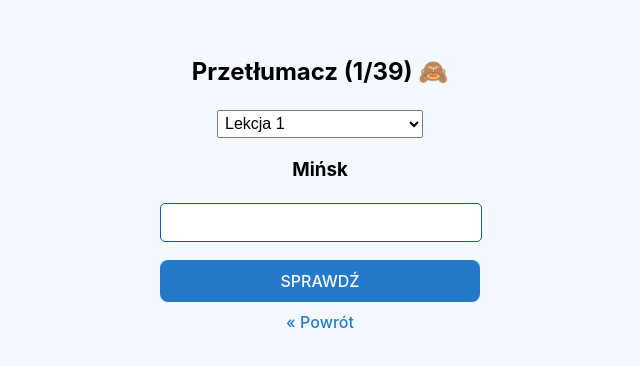
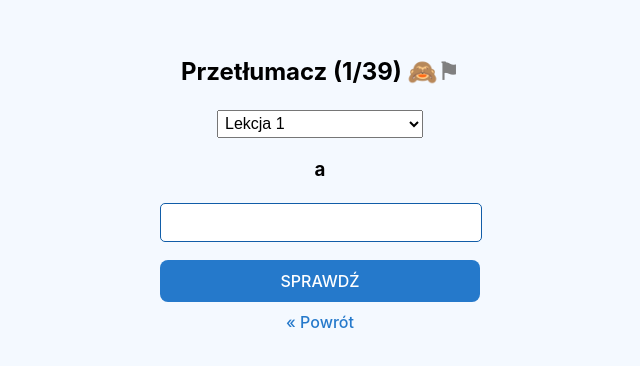
Before and after one commit to BartlomiejZalas/rosyjski, a React (Vite) app: page /slowka in a window 1280 px wide. Shown: the part 216-582 px from the top of the page, without its empty margins (320-960 px from the left). Built offline with nearby package versions, Linux system fonts and the light colour scheme.

Commit message:
marking words introduced

```diff
--- a/src/dictionary/words.tsx
+++ b/src/dictionary/words.tsx
@@ -292,5 +292,6 @@ export const words: CategorizedWords = {
                 {pl: 'przylizane (włosy)', ru: 'прилизанные'},
                 {pl: 'roztrzepane (włosy)', ru: 'растрёпанные'},
                 {pl: 'rozpuszczone (włosy)', ru: 'распущенные'},
-        ]
+        ],
+        [Lesson.MARKED]: [],
 }
--- a/src/model/Lesson.ts
+++ b/src/model/Lesson.ts
@@ -4,6 +4,7 @@ export enum Lesson {
     LESSON_3 = 'LESSON_3',
     LESSON_4 = 'LESSON_4',
     LESSON_4_HUMAN_DESCRIPTION = 'LESSON_4_HUMAN_DESCRIPTION',
+    MARKED = 'MARKED',
 }
 
 export const allLessons = Object.keys(Lesson);
--- a/src/pages/Words.tsx
+++ b/src/pages/Words.tsx
@@ -7,7 +7,11 @@ import ConfettiExplosion from 'react-confetti-explosion';
 import { ALL_LESSONS, allLessons, Lesson } from '../model/Lesson';
 import { Word } from '../model/Word';
 
+const MARKED_WORDS_KEY = 'markedWords';
+
 export const Words = () => {
+
+    const storedMarkedWords: string[] = JSON.parse(localStorage.getItem(MARKED_WORDS_KEY) || '[]');
 
     const [words, setWords] = useState(wordsDictionary.LESSON_1);
     const [category, setCategory] = useState<Lesson | typeof ALL_LESSONS>(Lesson.LESSON_1);
@@ -16,8 +20,7 @@ export const Words = () => {
     const [success, setSuccess] = useState(false);
     const [value, setValue] = useState('');
     const [showAnswer, setShowAnswer] = useState(false);
-
-    const selectedWord = words[counter];
+    const [markedWords, setMarkedWords] = useState(storedMarkedWords);
 
     const setupWord = () => {
         setValue('');
@@ -37,14 +40,55 @@ export const Words = () => {
         }
     }
 
+    const toggleMarkWord = () => {
+        if (markedWords.includes(selectedWord.ru)) {
+            setMarkedWords(current => {
+                const newWords = current.filter(w => w !== selectedWord.ru);
+                localStorage.setItem(MARKED_WORDS_KEY, JSON.stringify(newWords));
+                return newWords;
+            });
+        } else {
+            setMarkedWords(current => {
+                const newWords = [...current, selectedWord.ru];
+                localStorage.setItem(MARKED_WORDS_KEY, JSON.stringify(newWords));
+                return newWords;
+            });
+        }
+    }
+
     useEffect(() => {
+        const allWords: Word[] = allLessons.reduce((all: Word[], lesson) => [...all, ...wordsDictionary[lesson as Lesson]], []);
         if (category === ALL_LESSONS) {
-            const allWords: Word[] = allLessons.reduce((all: Word[], lesson) => [...all, ...wordsDictionary[lesson as Lesson]], []);
-            setWords([...shuffle(allWords)]);
+            setWords([...(allWords)]);
+        }
+        if (category === Lesson.MARKED) {
+            setWords([...allWords.filter(w => markedWords.includes(w.ru))]);
         } else {
-            setWords([...shuffle(wordsDictionary[category])]);
+            setWords([...(wordsDictionary[category])]);
         }
-    }, [category])
+    }, [category, markedWords]);
+
+    const selectedWord = words[counter];
+
+    const menu = (
+        <select onChange={(e) => setCategory(e.target.value as Lesson)} value={category}>
+            <option value={Lesson.LESSON_1}>Lekcja 1</option>
+            <option value={Lesson.LESSON_2}>Lekcja 2</option>
+            <option value={Lesson.LESSON_3}>Lekcja 3</option>
+            <option value={Lesson.LESSON_4}>Lekcja 4</option>
+            <option value={Lesson.LESSON_4_HUMAN_DESCRIPTION}>Lekcja 4 (opis człowieka)</option>
+            <option value
+                        ={Lesson.MARKED} disabled={markedWords.length === 0}>Oznaczone flagą
+                ({markedWords.length})
+            </option>
+            <option value={ALL_LESSONS}>Całość</option>
+        </select>);
+
+    if (!selectedWord) {
+        return menu;
+    }
+
+    const isMarked = markedWords.includes(selectedWord.ru);
 
     return (
         <div className="content">
@@ -53,15 +97,11 @@ export const Words = () => {
                 <span onClick={() => setShowAnswer(v => !v)}>
                     {success ? '😍' : showAnswer ? '🙊' : '🙈'}
                 </span>
+                <span onClick={toggleMarkWord} style={{color: isMarked ? 'red' : 'gray'}}>
+                    ⚑
+                </span>
             </h2>
-            <select onChange={(e) => setCategory(e.target.value as Lesson)} value={category}>
-                <option value={Lesson.LESSON_1}>Lekcja 1</option>
-                <option value={Lesson.LESSON_2}>Lekcja 2</option>
-                <option value={Lesson.LESSON_3}>Lekcja 3</option>
-                <option value={Lesson.LESSON_4}>Lekcja 4</option>
-                <option value={Lesson.LESSON_4_HUMAN_DESCRIPTION}>Lekcja 4 (opis człowieka)</option>
-                <option value={ALL_LESSONS}>Całość</option>
-            </select>
+            {menu}
             <h3>
                 {showAnswer ? selectedWord.ru : selectedWord.pl}
             </h3>
```
